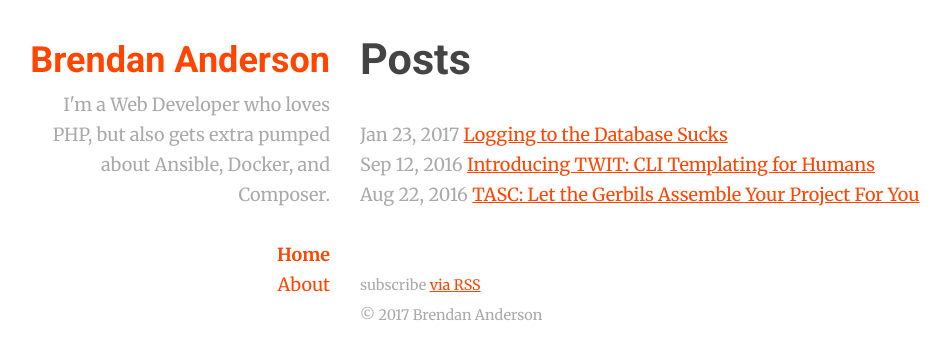
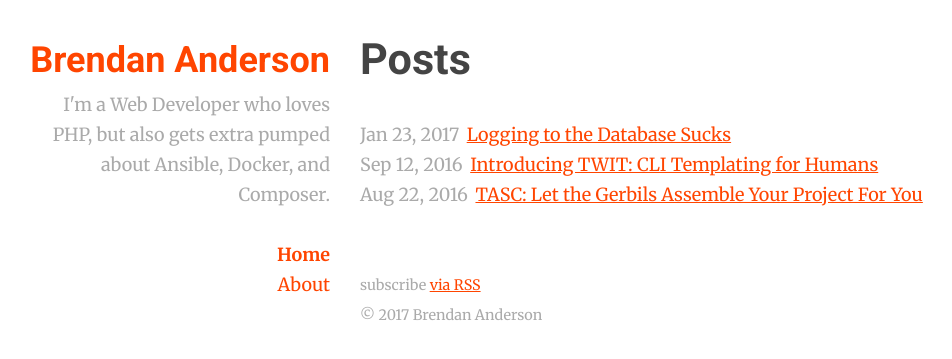
Before and after one commit to bander2/bander2.github.io, a Jekyll site: the page built from index.html, in a window 1280 px wide. Shown: the top 359 px of the page, without its empty margins (135-1087 px from the left). Built offline with Jekyll 4.4.1, drawn with Linux system fonts in a browser that asks for light colours.

Commit message:
Restyle post teasers

```diff
--- a/_sass/layout.scss
+++ b/_sass/layout.scss
@@ -97,7 +97,3 @@
 body > main > footer {
     @include verticle-rhythm(1rem, 1, 2);
 }
-
-body .post img {
-    max-width: 100%;
-}
--- /dev/null
+++ b/_sass/post.scss
@@ -0,0 +1,23 @@
+.post img {
+    max-width: 100%;
+}
+
+.post-teaser {
+    display: flex;
+    flex-direction: column-reverse;
+    @include verticle-rhythm(1rem, 1);
+
+    @include tablet {
+        flex-direction: row;
+        @include verticle-rhythm(1rem, 0);
+    }
+
+    @include desktop {
+        flex-direction: row;
+        @include verticle-rhythm(1rem, 0);
+    }
+
+    .post-meta {
+        margin-right: $line-height-base / 4;
+    }
+}
--- a/_sass/style.scss
+++ b/_sass/style.scss
@@ -8,3 +8,4 @@
 @import "colors";
 @import "navigation";
 @import "views";
+@import "post";
```
